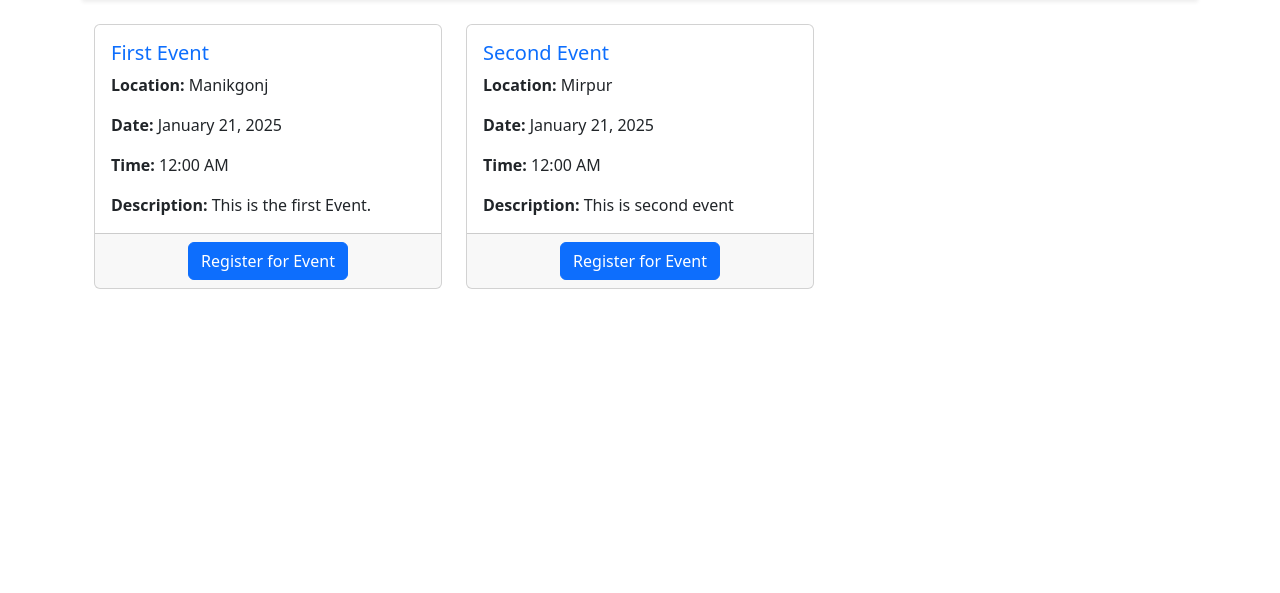
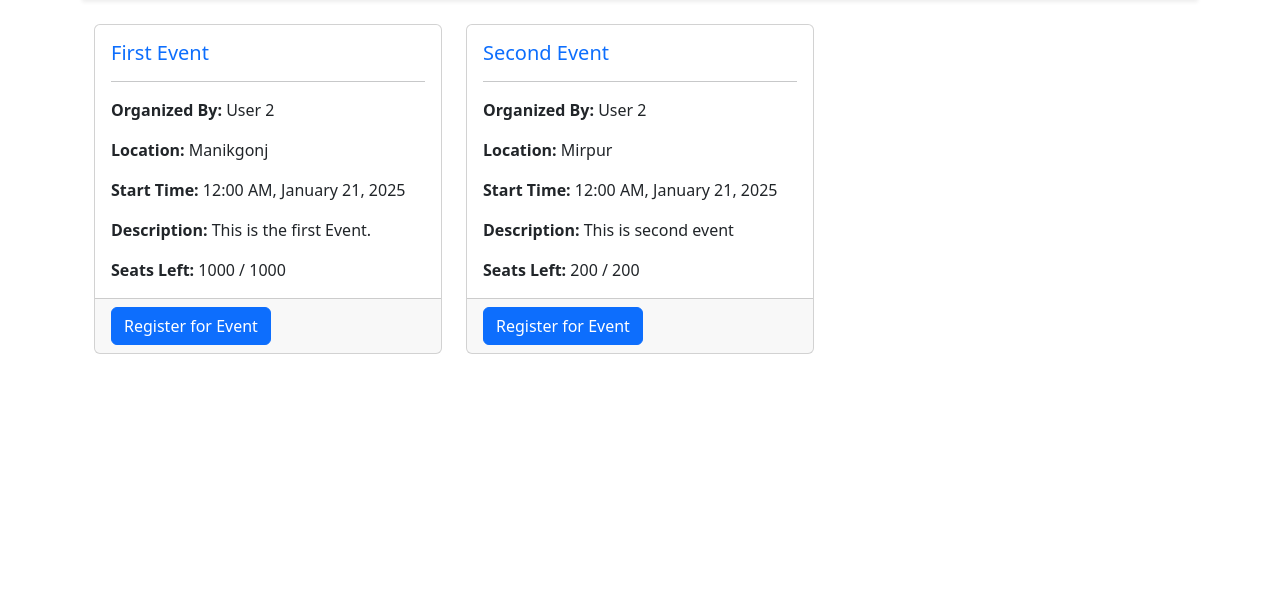
Before and after one commit to rjzim01/Event-Management, a PHP site: page /event_view.php in a window 1280 px wide. Shown: the part 136-729 px from the top of the page. Run offline with PHP 8.4, Linux system fonts and the light colour scheme; a user stored in the database is signed in; data comes from the database, SQL or seed files in the repository; data that the repository does not hold is empty.

Commit message:
event_registration_added

```diff
--- a/event_view.php
+++ b/event_view.php
@@ -1,6 +1,10 @@
 <?php
 // Start session
 session_start();
+
+// echo '<pre>';
+// print_r($_SESSION);
+// echo '</pre>';
 
 // Check if the user is logged in
 if (!isset($_SESSION['user_id'])) {
@@ -15,10 +19,44 @@ $role = isset($_SESSION['role']) ? $_SESSION['role'] : 'User';
 
 require 'db.php';
 
-// Fetch all events from the database
-$stmt = $pdo->prepare("SELECT * FROM events ORDER BY start_date DESC");
+// Fetch the logged-in user's details from the database
+$stmtUser = $pdo->prepare("SELECT name, email FROM users WHERE id = :user_id");
+$stmtUser->execute(['user_id' => $_SESSION['user_id']]);
+$user = $stmtUser->fetch(PDO::FETCH_ASSOC);
+
+if (!$user) {
+    die('User details not found.');
+}
+
+// // Fetch all events from the database
+// $stmt = $pdo->prepare("SELECT * FROM events ORDER BY start_date DESC");
+// $stmt->execute();
+// $events = $stmt->fetchAll();
+
+// Fetch all events with creator's name from the database
+$stmt = $pdo->prepare("
+    SELECT
+    events.*,
+    users.name AS creator_name,
+    users.email AS creator_email,
+    events.max_capacity AS total_seats,
+    COUNT(attendees.id) AS reserved_seats,
+    (events.max_capacity - COUNT(attendees.id)) AS seats_left
+    FROM
+        events
+    LEFT JOIN
+        users ON events.created_by = users.id
+    LEFT JOIN
+        attendees ON events.id = attendees.event_id
+    GROUP BY
+        events.id
+    ORDER BY
+        events.start_date DESC;
+
+");
 $stmt->execute();
 $events = $stmt->fetchAll();
+
 ?>
 
 <!DOCTYPE html>
@@ -59,21 +97,62 @@ $events = $stmt->fetchAll();
                                             <?= htmlspecialchars($event['name']) ?>
                                         </a>
                                     </h5>
+
+                                    <hr>
+
+                                    <p class="card-text">
+                                        <strong>Organized By:</strong>
+                                        <?= ($_SESSION['user_id'] == $event['created_by']) ? htmlspecialchars($event['creator_name']).' ( Yourself )' : htmlspecialchars($event['creator_name'] ?? 'Unknown') ?>
+                                    </p>
+
                                     <p class="card-text"><strong>Location:</strong> <?= htmlspecialchars($event['location']) ?></p>
-                                    <p class="card-text"><strong>Date:</strong> <?= date('F j, Y', strtotime($event['start_date'])) ?></p>
-                                    <p class="card-text"><strong>Time:</strong> <?= date('h:i A', strtotime($event['start_date'])) ?></p>
+                                    <p class="card-text"><strong>Start Time:</strong> <?= date('h:i A, F j, Y', strtotime($event['start_date'])) ?></p>
+
                                     <p class="card-text"><strong>Description:</strong> <?= nl2br(htmlspecialchars($event['description'])) ?></p>
+
+                                    <p class="card-text">
+                                        <strong>Seats Left:</strong>
+                                        <?php
+                                        // Calculate remaining seats
+                                        $seatsLeft = $event['total_seats'] - $event['reserved_seats'];
+
+                                        if ($seatsLeft > 0) {
+                                            // Display remaining seats as fraction
+                                            echo $seatsLeft . ' / ' . $event['total_seats'];
+                                        } else {
+                                            // Display 'Sold Out' if no seats are left
+                                            echo 'Sold Out';
+                                        }
+
+                                        ?>
+                                    </p>
+
                                 </div>
-                                <div class="card-footer text-center">
+
+                                <div class="card-footer text-start">
                                     <?php if (isset($_SESSION['user_id'])): ?>
-                                        <form method="POST" action="register_event.php" class="d-inline">
-                                            <input type="hidden" name="event_id" value="<?= $event['id'] ?>">
-                                            <button type="submit" class="btn btn-primary">Register for Event</button>
-                                        </form>
+                                        <?php
+                                        // Check if the user is already registered for this event
+                                        $stmt = $pdo->prepare("SELECT COUNT(*) FROM attendees WHERE event_id = ? AND email = ?");
+                                        $stmt->execute([$event['id'], $user['email']]);
+                                        $isRegistered = $stmt->fetchColumn() > 0;
+                                        ?>
+
+                                        <?php if ($isRegistered): ?>
+                                            <p class="text-success">Registration complete</p>
+                                        <?php else: ?>
+                                            <form method="POST" action="attendee_register.php" class="d-inline">
+                                                <input type="hidden" name="event_id" value="<?= $event['id'] ?>">
+                                                <input type="hidden" name="user_name" value="<?= htmlspecialchars($user['name']) ?>">
+                                                <input type="hidden" name="user_email" value="<?= htmlspecialchars($user['email']) ?>">
+                                                <button type="submit" class="btn btn-primary">Register for Event</button>
+                                            </form>
+                                        <?php endif; ?>
                                     <?php else: ?>
                                         <p class="text-danger">You must be logged in to register for the event.</p>
                                     <?php endif; ?>
                                 </div>
+
                             </div>
                         </div>
                     <?php endforeach; ?>
@@ -93,6 +172,9 @@ $events = $stmt->fetchAll();
     <!-- Bootstrap Bundle JS -->
     <script src="https://cdn.jsdelivr.net/npm/bootstrap@5.3.3/dist/js/bootstrap.bundle.min.js"></script>
 
+
+
+
 </body>
 
 </html>
```
Also changed, not shown: attendee_register.php (+56 -0 lines), event_create.php (+6 -6 lines).
